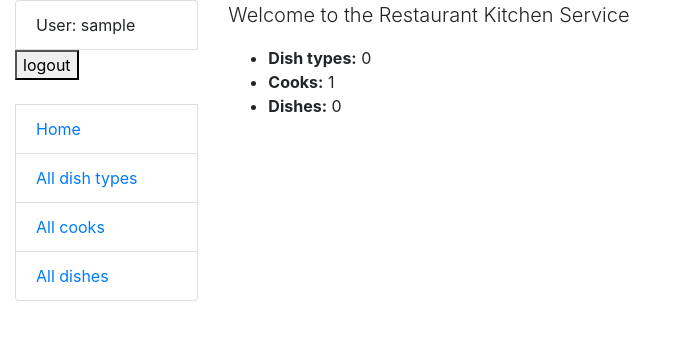
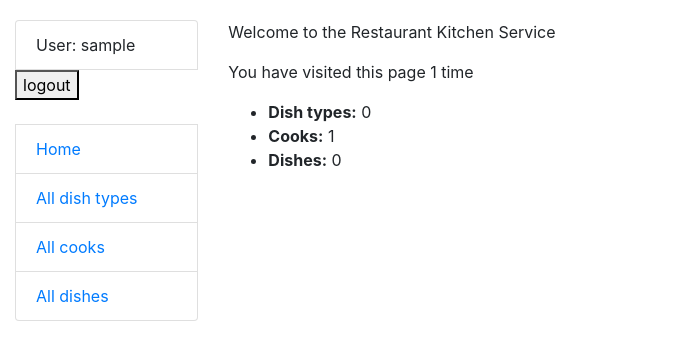
Before and after one commit to IvanYahodkin/kitchen-service, a Django app: page / in a window 1280 px wide. Shown: the top 360 px of the page, without its empty margins (0-677 px from the left). Run offline with Django 5.2, Linux system fonts and the light colour scheme; the visitor is signed in with stand-in values (Sample User, id 1); data comes from the database, SQL or seed files in the repository; data that the repository does not hold is empty.

Commit message:
add visit counter and static styles file

```diff
--- a/kitchen/views.py
+++ b/kitchen/views.py
@@ -14,11 +14,14 @@ def index(request: HttpRequest) -> HttpResponse:
     num_dish_type = DishType.objects.all().count()
     num_cooks = Cook.objects.count()
     num_dishes = Dish.objects.count()
+    num_visits = request.session.get('num_visits', 0)
+    request.session['num_visits'] = num_visits + 1
 
     context = {
         "num_dish_type": num_dish_type,
         "num_cooks": num_cooks,
         "num_dishes": num_dishes,
+        "num_visits": num_visits + 1,
     }
     return render(request, "kitchen/index.html", context=context)
 
--- a/kitchen_service/settings.py
+++ b/kitchen_service/settings.py
@@ -118,6 +118,11 @@ USE_TZ = True
 # https://docs.djangoproject.com/en/5.2/howto/static-files/
 
 STATIC_URL = 'static/'
+STATIC_ROOT = "staticfiles"
+
+STATICFILES_DIRS = [
+    BASE_DIR / "static",
+]
 
 # Default primary key field type
 # https://docs.djangoproject.com/en/5.2/ref/settings/#default-auto-field
--- /dev/null
+++ b/static/css/styles.css
@@ -0,0 +1,8 @@
+body {
+    margin-top: 20px;
+}
+
+.link-to-page {
+    float: right;
+    margin: 0 2px 0 2px;
+}
--- a/templates/kitchen/index.html
+++ b/templates/kitchen/index.html
@@ -1,8 +1,11 @@
 {% extends "base.html" %}
 
 {% block content %}
-  <p class="lead text-black">
+  <p class="text-black">
     Welcome to the Restaurant Kitchen Service
+  </p>
+  <p class="visit-box">
+    <span>You have visited this page {{ num_visits }} time{{ num_visits|pluralize }}</span>
   </p>
   <ul>
     <li><strong>Dish types:</strong> {{ num_dish_type }}</li>
```
